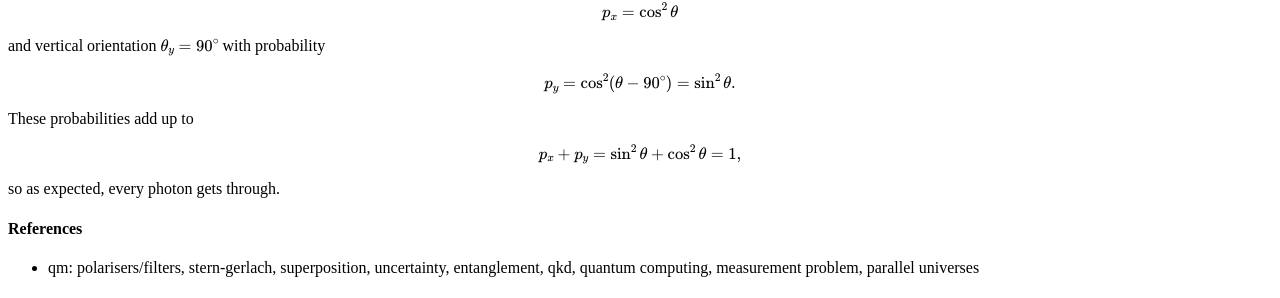
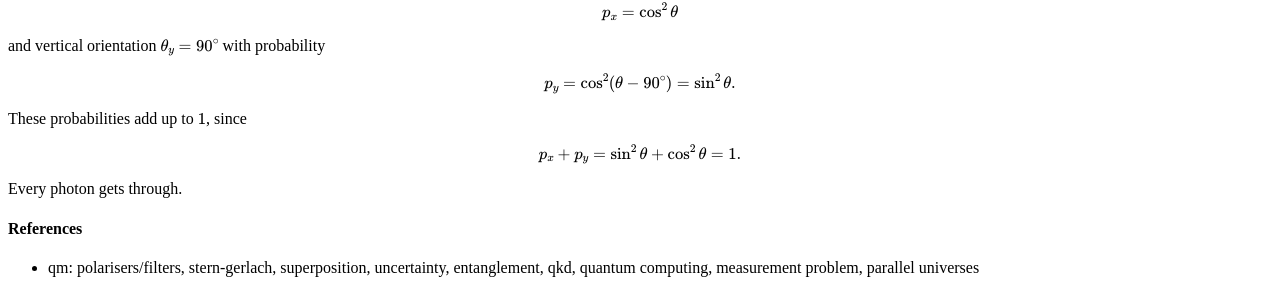
Before and after one commit to hapax/hapax.github.io, a Jekyll site: the page built from assets/simple-qm.md, in a window 1280 px wide and 900 px high, scrolled down 2491 px. Shown: the part 238-536 px from the top of the window. Built offline with Jekyll 4.4.1, drawn with Linux system fonts in a browser that asks for light colours; our own code applies the rules of GitHub Pages for plain Markdown files; formulas are drawn with MathJax 3; a script that is not in the unit is left out.

Commit message:
Update simple-qm.md

```diff
--- a/assets/simple-qm.md
+++ b/assets/simple-qm.md
@@ -272,13 +272,13 @@ $$
 p_y = \cos^2(\theta - 90^\circ) = \sin^2\theta.
 $$
 
-These probabilities add up to
+These probabilities add up to $1$, since
 
 $$
-p_x + p_y  = \sin^2\theta + \cos^2\theta = 1,
+p_x + p_y  = \sin^2\theta + \cos^2\theta = 1.
 $$
 
-so as expected, every photon gets through.
+Every photon gets through.
 
 #### References
 
```
